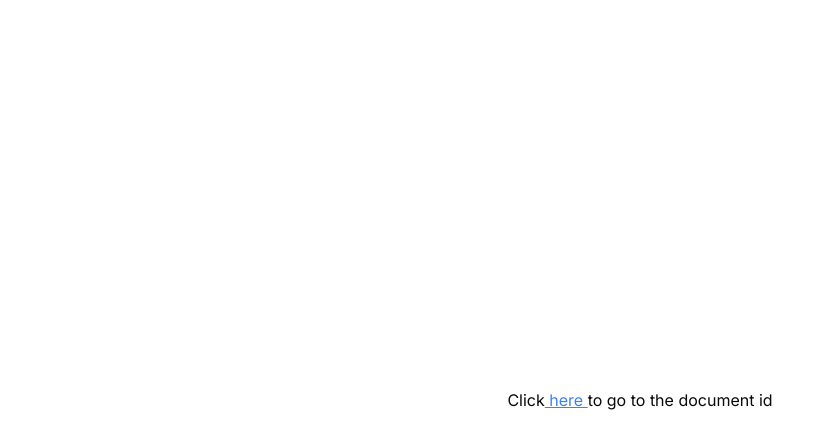
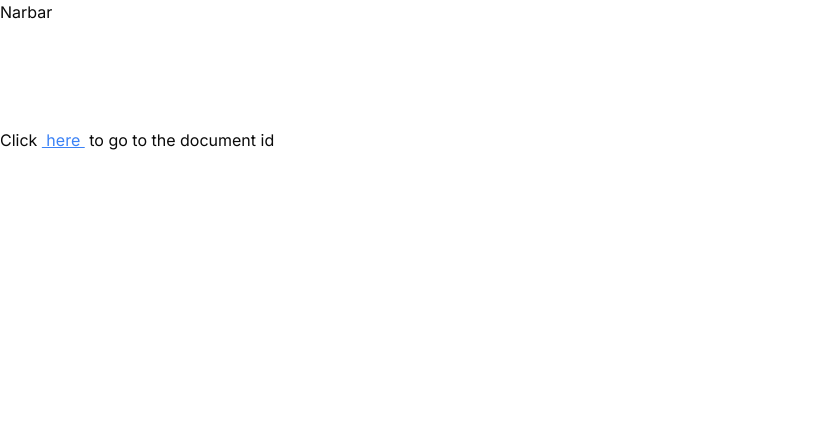
Before and after one commit to rynerisraid/docs-tutorial, a Next.js app: page / in a window 1280 px wide. Shown: the top 448 px of the page, without its empty margins (0-834 px from the left). Built offline with nearby package versions, Linux system fonts and the light colour scheme.

Commit message:
dev: home page 导航栏

```diff
--- a/src/app/(home)/navbar.tsx
+++ b/src/app/(home)/navbar.tsx
@@ -2,5 +2,5 @@ import Link from "next/link";
 import Image from "next/image";
 
 export const Navbar = () => {
-  return <nav></nav>;
+  return <nav>Narbar</nav>;
 };
--- a/src/app/(home)/page.tsx
+++ b/src/app/(home)/page.tsx
@@ -1,13 +1,19 @@
 import Link from "next/link";
+import { Navbar } from "./navbar";
 
 const Home = () => {
   return (
-    <div className="flex min-h-screen items-center justify-center">
-      Click{" "}
-      <Link href="/documents/123">
-        <span className="text-blue-500 underline">&nbsp;here&nbsp;</span>
-      </Link>{" "}
-      to go to the document id
+    <div className="min-h-screen flex flex-col">
+      <div className="fiexed top-0 left-0 right-0 z-10 h-16 bg-white">
+        <Navbar />
+      </div>
+      <div className="mt-16">
+        Click{" "}
+        <Link href="/documents/123">
+          <span className="text-blue-500 underline">&nbsp;here&nbsp;</span>
+        </Link>{" "}
+        to go to the document id
+      </div>
     </div>
   );
 };
```
